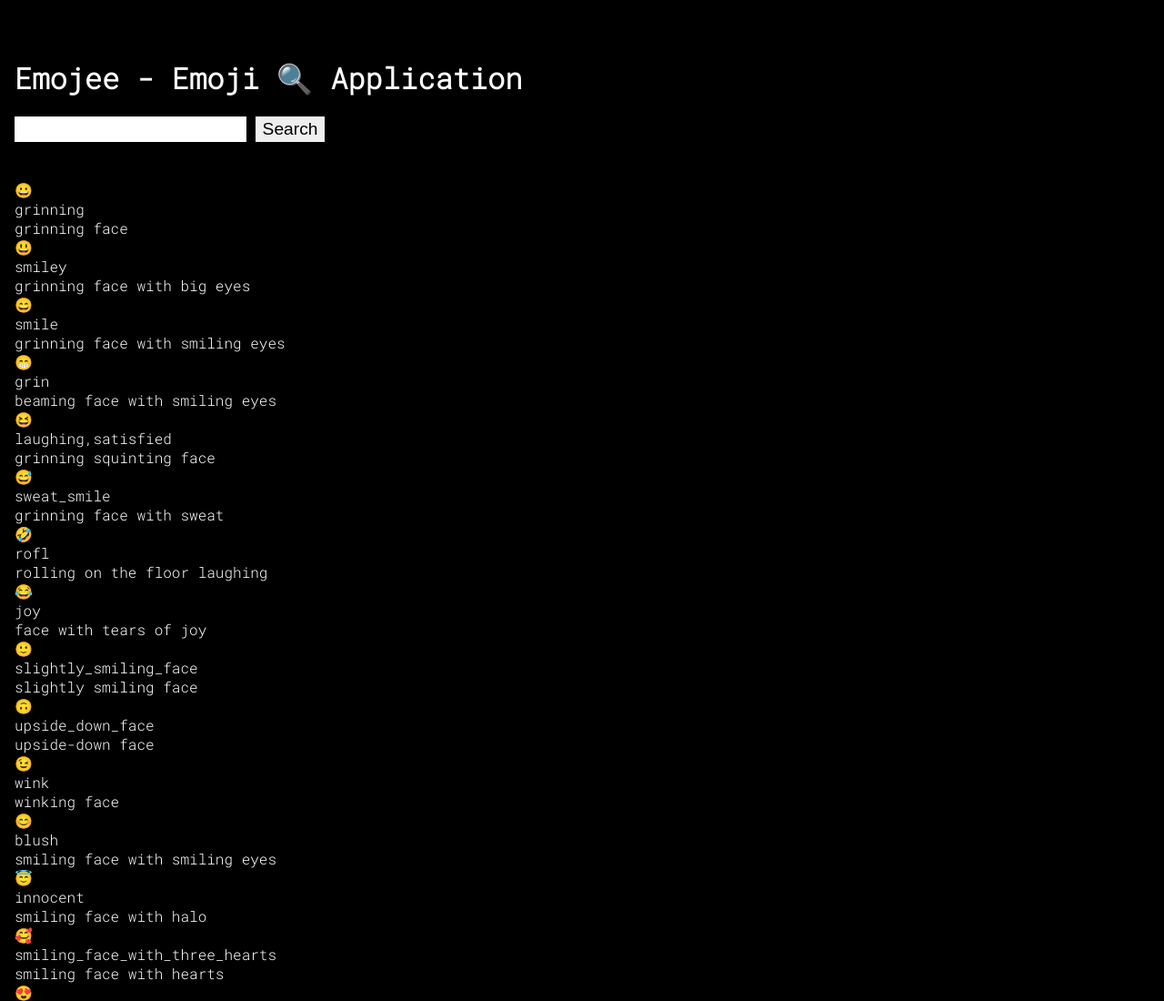
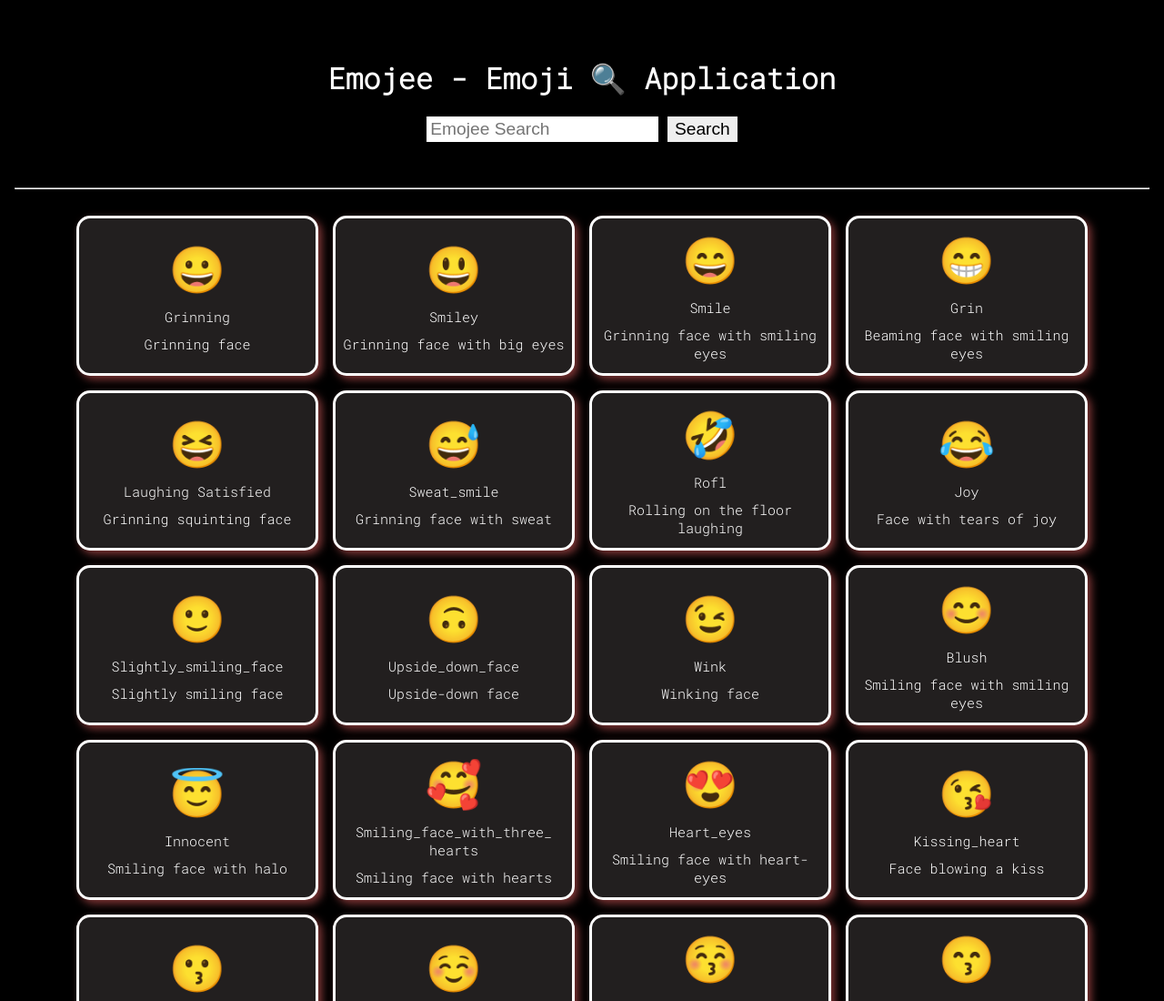
Before and after one commit to mishra06/emoji_project, a plain HTML site: page index.html in a window 1280 px wide. Shown: the top 1100 px of the page at 91% size. Drawn offline with nearby package versions, Linux system fonts and the light colour scheme.

Commit message:
"final touch"

```diff
--- a/index.html
+++ b/index.html
@@ -3,23 +3,29 @@
 <head>
     <meta charset="UTF-8">
     <meta name="viewport" content="width=device-width, initial-scale=1.0">
-    <title>Document</title>
+    <title>Emojee_Project</title>
     <link rel="stylesheet" href="./style.css">
+    <link
+    rel="stylesheet"
+    href="https://cdnjs.cloudflare.com/ajax/libs/animate.css/4.1.1/animate.min.css"
+  />
 </head>
 <body>
-    <div class="container mt-3">
-        <h1>Emojee - Emoji 🔍 Application</h1>
+    <div class="container mt-3 ">
+        <h1 class="mains">Emojee - Emoji 🔍 Application</h1>
         <br />
-        <form action="" id="search_form">
-          <input type="text" name="" id="search_field" />
+        <form action="" id="search_form" class="logos">
+          <input type="text" name="" id="search_field"  placeholder="Emojee Search"/>
           <input type="submit" value="Search" />
         </form>
         <br />
         <br />
+        <hr>
+        <br/>
         <div class="result_sec">
 
         </div>
-      </div>
+    </div>
 
     <script src="./prod.js"></script>
     <script src="./script.js"></script>
--- a/script.js
+++ b/script.js
@@ -32,22 +32,15 @@
     parent.innerHTML=" ";
     filterData.forEach((e) =>{
 
-        let main_sec = document.createElement("div");
-        main_sec.classList.add("main_sec_css");
-
-        let result = document.createElement("div");
-        result.classList.add("sample");
-        result.innerHTML=`
-
-        <div class="result">
+        let Box = document.createElement("div");
+        Box.classList.add("box");
+        let Aliases = e.aliases.join(" ");
+        Box.innerHTML=`
             <p class="Emojyy">${e.emoji}</p>
-            <p>${e.aliases}</p>
-            <p>${e.description}</p>
-        </div>`
-
-        main_sec.appendChild(result);
-        parent.appendChild(main_sec);
-        console.log(main_sec);
+            <p class ="aliases">${Aliases}</p>
+            <p class="desc">${e.description}</p>
+        `
+        parent.appendChild(Box);
 
     })
 
--- a/style.css
+++ b/style.css
@@ -15,6 +15,14 @@
 body{
     background-color: var(--black);
     color: var(--white);
+}
+
+.mains{
+    text-align: center;
+}
+
+.logos{
+    text-align: center;
 }
 
 .container{
@@ -46,21 +54,61 @@
     border-color: var(--gray);
 }
 
-.emoji{
-    font-size: 300%;
-    width: 8rem;
-    max-width: 8rem;
+.Emojyy{
+    font-size: 50px;
+    /* width: 8rem;
+    max-width: 8rem; */
 }
 
 .aliases{
     text-transform: capitalize;
-    font-size: 125%;
+    font-size: 15px;
 }
 
 .desc{
-    font-size: 125%;
+    font-size: 15px;
 }
 
 .desc::first-letter{
     text-transform: uppercase;
 }
+
+.result_sec{
+    display: flex;
+    flex-wrap: wrap;
+    justify-content: center;
+    align-items: center;
+    gap: 1rem;
+}
+
+
+.box{
+    display: flex;
+    flex-direction: column;
+    width: 250px;
+    border: 3px solid white;
+    justify-content: center;
+    align-items: center;
+    height: 10rem;
+    gap: 10px;
+    padding: 5px;
+    text-align: center;
+    border-radius: 15px;
+    box-shadow: 4px 4px 10px 0px #803636;
+    cursor: pointer;
+    background-color: #221f1f;
+    /* overflow: auto; */
+    /* overflow-wrap: break-word; */
+    /* flex-wrap: wrap; */
+    /* word-wrap: break-word; */
+}
+
+.box p{
+    word-wrap: break-word;
+    /* border: 1px solid gray; */
+}
+
+.aliases{
+    /* text-overflow: ellipsis; */
+    width: 90%;
+}
```
